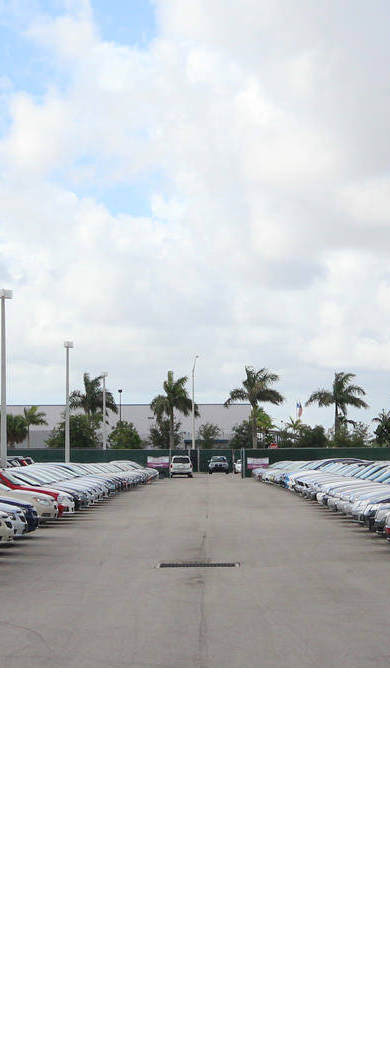
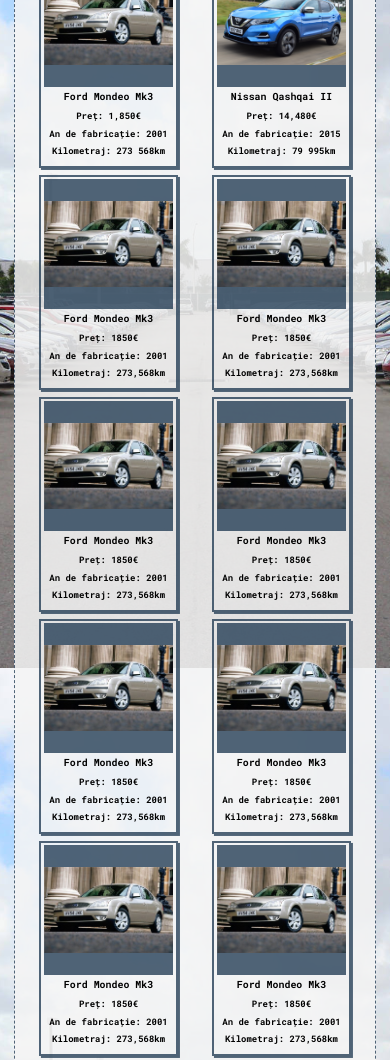
Before and after one commit to cristivasile/lab_TW, a plain HTML site: page Proiect_1/Prospect Auto Cars.html in a window 390 px wide. Shown: the part 176-1236 px from the top of the page. Before the commit the page ends 844 px from the top, so only its background shows below. Drawn offline with Linux system fonts and the light colour scheme.

Commit message:
Proiect_1

```diff
--- a/Proiect_1/Prospect Auto Cars.html
+++ b/Proiect_1/Prospect Auto Cars.html
@@ -3,7 +3,7 @@
     <title>Prospect Auto</title>
     <link rel="icon" href="Images/Icon.ico">
     <link rel="stylesheet" href="main.css">
-    <link rel="stylesheet" href="location.css">
+    <link rel="stylesheet" href="cars.css">
     <link rel="preconnect" href="https://fonts.gstatic.com">
     <link href="https://fonts.googleapis.com/css2?family=Karla&family=Roboto+Mono:wght@700&display=swap" rel="stylesheet">
 </head>
@@ -21,7 +21,85 @@
 
     <main class="container element">
         <div class="car">
+            <div class="car-icon" id="c1"></div>
+            <p class="car-title">Ford Mondeo Mk3</p>
+            <p class="car-content">Preț: 1,850€</p>
+            <p class="car-content">An de fabricație: 2001</p>
+            <p class="car-content bott">Kilometraj: 273 568km</p>
         </div>
+        <div class="car">
+            <div class="car-icon" id="c2"></div>
+            <p class="car-title">Nissan Qashqai II</p>
+            <p class="car-content">Preț: 14,480€</p>
+            <p class="car-content">An de fabricație: 2015</p>
+            <p class="car-content bott">Kilometraj: 79 995km</p>
+        </div>
+        <div class="car">
+            <div class="car-icon" id="c3"></div>
+            <p class="car-title">Ford Mondeo Mk3</p>
+            <p class="car-content">Preț: 1850€</p>
+            <p class="car-content">An de fabricație: 2001</p>
+            <p class="car-content bott">Kilometraj: 273,568km</p>
+        </div>
+        <div class="car">
+            <div class="car-icon" id="c4"></div>
+            <p class="car-title">Ford Mondeo Mk3</p>
+            <p class="car-content">Preț: 1850€</p>
+            <p class="car-content">An de fabricație: 2001</p>
+            <p class="car-content bott">Kilometraj: 273,568km</p>
+        </div>
+        <div class="car">
+            <div class="car-icon" id="c5"></div>
+            <p class="car-title">Ford Mondeo Mk3</p>
+            <p class="car-content">Preț: 1850€</p>
+            <p class="car-content">An de fabricație: 2001</p>
+            <p class="car-content bott">Kilometraj: 273,568km</p>
+        </div>
+        <div class="car">
+            <div class="car-icon" id="c6"></div>
+            <p class="car-title">Ford Mondeo Mk3</p>
+            <p class="car-content">Preț: 1850€</p>
+            <p class="car-content">An de fabricație: 2001</p>
+            <p class="car-content bott">Kilometraj: 273,568km</p>
+        </div>
+        <div class="car">
+            <div class="car-icon" id="c7"></div>
+            <p class="car-title">Ford Mondeo Mk3</p>
+            <p class="car-content">Preț: 1850€</p>
+            <p class="car-content">An de fabricație: 2001</p>
+            <p class="car-content bott">Kilometraj: 273,568km</p>
+        </div>
+        <div class="car">
+            <div class="car-icon" id="c8"></div>
+            <p class="car-title">Ford Mondeo Mk3</p>
+            <p class="car-content">Preț: 1850€</p>
+            <p class="car-content">An de fabricație: 2001</p>
+            <p class="car-content bott">Kilometraj: 273,568km</p>
+        </div>
+        <div class="car">
+            <div class="car-icon" id="c9"></div>
+            <p class="car-title">Ford Mondeo Mk3</p>
+            <p class="car-content">Preț: 1850€</p>
+            <p class="car-content">An de fabricație: 2001</p>
+            <p class="car-content bott">Kilometraj: 273,568km</p>
+        </div>
+
+        <div class="car">
+            <div class="car-icon" id="c10"></div>
+            <p class="car-title">Ford Mondeo Mk3</p>
+            <p class="car-content">Preț: 1850€</p>
+            <p class="car-content">An de fabricație: 2001</p>
+            <p class="car-content bott">Kilometraj: 273,568km</p>
+        </div>
+
+        <div class="car">
+            <div class="car-icon" id="c11"></div>
+            <p class="car-title">Ford Mondeo Mk3</p>
+            <p class="car-content">Preț: 1850€</p>
+            <p class="car-content">An de fabricație: 2001</p>
+            <p class="car-content bott">Kilometraj: 273,568km</p>
+        </div>
+
     </main>
 
     <footer class="subsol">
--- /dev/null
+++ b/Proiect_1/cars.css
@@ -0,0 +1,112 @@
+.container{
+    flex-direction:row;
+    flex-wrap:wrap;
+    justify-content: space-around;
+}
+
+.car{
+    display:flex;
+    flex-direction:column;
+    justify-content: center;
+    text-align: center;
+    width:20%;
+    border:2px solid rgba(25, 51, 77, 0.75);
+    background-color:rgba(245,245,245,0.7s5);
+    box-shadow: .5vw .5vw rgba(25, 51, 77, 0.75 );
+    margin:1%;
+}
+.car-icon{
+    float:left;
+    position: relative;
+    width:96.68%;
+    padding-bottom : 96.68%; /* = width for a 1:1 aspect ratio */
+    margin:1.66%;
+    background-position:center center;
+    background-repeat:no-repeat;
+    background-size:contain;
+    background-color:rgba(25, 51, 77, 0.75 );
+}
+
+.car-title{
+    margin-top:1%;
+    margin-bottom:0%;
+    font-family: 'Roboto Mono', monospace;
+    font-size:1.15vw;
+}
+.car-content{
+    margin-top:5%;
+    font-size:1vw;
+    font-family: 'Roboto Mono', monospace;
+    margin-bottom:0%;
+}
+
+.bott{
+    margin-bottom:7%;
+}
+
+#c1{
+    background-image:url(Images/car1.jpg);
+}
+
+#c2{
+    background-image:url(Images/car2.jpg);
+}
+
+#c3{
+    background-image:url(Images/car1.jpg);
+}
+
+#c4{
+    background-image:url(Images/car1.jpg);
+}
+
+#c5{
+    background-image:url(Images/car1.jpg);
+}
+
+#c6{
+    background-image:url(Images/car1.jpg);
+}
+
+#c7{
+    background-image:url(Images/car1.jpg);
+}
+
+#c8{
+    background-image:url(Images/car1.jpg);
+}
+
+#c9{
+    background-image:url(Images/car1.jpg);
+}
+
+#c10{
+    background-image:url(Images/car1.jpg);
+}
+
+#c11{
+    background-image:url(Images/car1.jpg);
+}
+
+@media (max-width: 1280px) {
+    .car{
+        width:28%;
+    }
+    .car-title{
+        font-size: 1.8vw;
+    }
+    .car-content{
+        font-size: 1.65vw;
+    }
+}
+@media (max-width: 768px) {
+   .car{
+       width:40%;
+   }
+   .car-title{
+    font-size: 2.55vw;
+    }
+    .car-content{
+        font-size: 2.30vw;
+    }
+}
--- a/Proiect_1/main.css
+++ b/Proiect_1/main.css
@@ -8,6 +8,8 @@
     background-position: center top;
     background-repeat: no-repeat;
     background-attachment: fixed;
+    background-size: cover;
+    height:100%;
 }
 
 .element {
@@ -162,4 +164,22 @@
 
 @media (max-width: 768px) {
 
+    .nav-menu{
+        margin-left:0;
+        margin-right:3%;
+    }
+    .element{
+        margin-left:1.5%;
+        margin-right:1.5%;
+    }
+
+    .nav-element{
+        font-size:3vw;
+    }
+    .subsol{
+        margin-left:2%;
+        margin-right:2%;
+        width:96%;
+    }
+
 }
```
Also changed, not shown: Proiect_1/Prospect Auto Contact.html (+1 -2 lines), Proiect_1/Prospect Auto Main.html (+1 -5 lines), Proiect_1/Images/car1.jpg (added), Proiect_1/Images/car2.jpg (added), Proiect_1/location.css (deleted).
